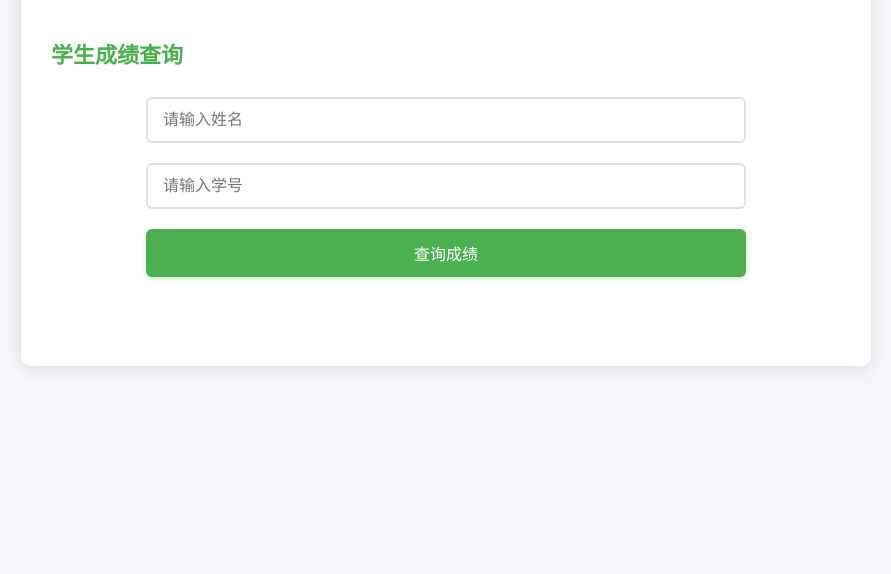
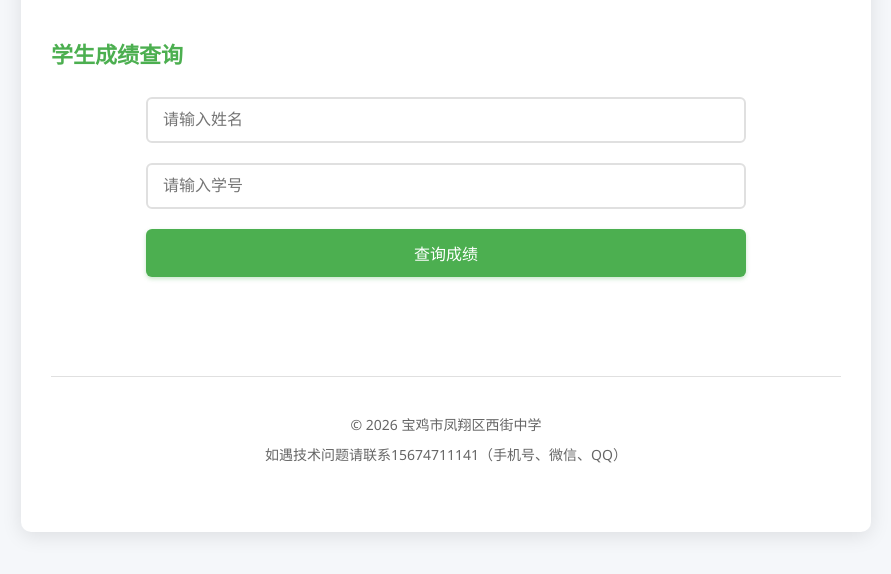
Before and after one commit to tian-wenfei/grade-management, a website: page index.html in a window 1280 px wide. Shown: the part 190-764 px from the top of the page, without its empty margins (194-1085 px from the left). Drawn offline with Linux system fonts and the light colour scheme.

Commit message:
Add footer with copyright and contact info

```diff
--- a/index.html
+++ b/index.html
@@ -138,6 +138,11 @@
                 <div id="gradeResult"></div>
             </div>
         </div>
+
+        <footer class="footer">
+            <p>© 2026 宝鸡市凤翔区西街中学</p>
+            <p>如遇技术问题请联系15674711141（手机号、微信、QQ）</p>
+        </footer>
     </div>
 
     <script src="https://cdn.jsdelivr.net/npm/xlsx@0.18.5/dist/xlsx.full.min.js"></script>
--- a/style.css
+++ b/style.css
@@ -428,6 +428,20 @@ tr:hover {
     border-radius: 6px;
 }
 
+.footer {
+    text-align: center;
+    padding: 30px 20px;
+    margin-top: 40px;
+    border-top: 1px solid #e0e0e0;
+    color: #666;
+    font-size: 14px;
+    line-height: 1.8;
+}
+
+.footer p {
+    margin: 5px 0;
+}
+
 /* 响应式设计 */
 @media (max-width: 768px) {
     .container {
```
